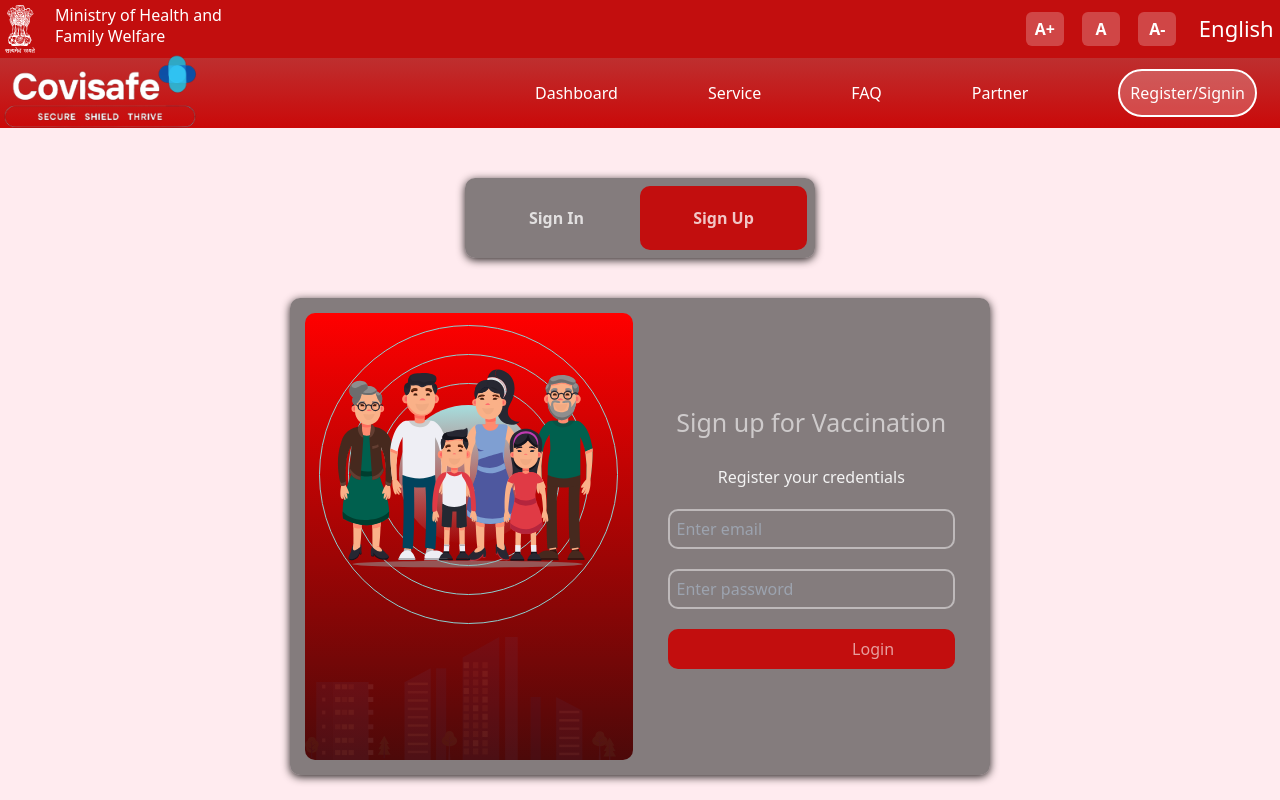
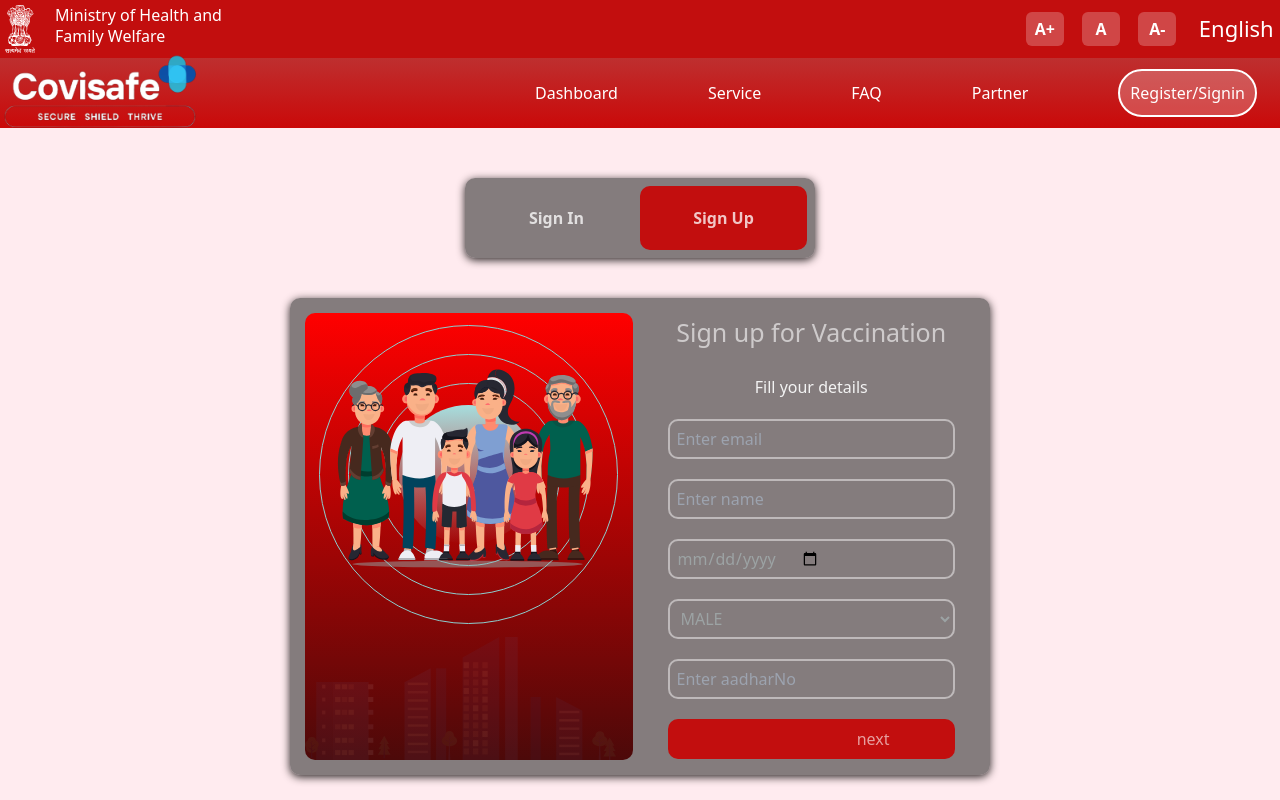
Before and after one commit to Guyvinay/covisafePlus, a React (Vite) app in the folder frontend/covisafe/: page /signup in a window 1280 px wide. Shown: the top 800 px of the page. Built offline with nearby package versions, Linux system fonts and the light colour scheme.

Commit message:
completed login and signup functionalities

```diff
--- a/frontend/covisafe/package.json
+++ b/frontend/covisafe/package.json
@@ -25,6 +25,7 @@
     "react": "^18.2.0",
     "react-dom": "^18.2.0",
     "react-router-dom": "^6.16.0",
+    "react-select": "^5.7.4",
     "sweetalert2": "^11.7.28"
   },
   "devDependencies": {
--- a/frontend/covisafe/src/components/Login.jsx
+++ b/frontend/covisafe/src/components/Login.jsx
@@ -49,6 +49,7 @@ export default function Login({ zoom: [zoom, setZoom] }) {
 
     })
     .catch((res) => {
+      setIsDisabled(!isDisabled);
       switch (res.message) {
         case "Bad Request: Incorrect username or password.":
           Swal.fire(
--- a/frontend/covisafe/src/components/Signup.jsx
+++ b/frontend/covisafe/src/components/Signup.jsx
@@ -1,9 +1,92 @@
-import React from 'react'
+import React, { useState } from 'react'
 import { Link } from 'react-router-dom';
 import Nav from './nav';
 import Footer from './Footer';
+import Swal from "sweetalert2";
+import axios from 'axios';
+import { Select } from '@chakra-ui/react';
+
 
 export default function Signup({ zoom: [zoom, setZoom] }) {
+
+  const [next, setNext] = useState(false);
+
+  const [email, setEmail] = useState("");
+  const [name, setName] = useState('');
+  const [dob, setDob] = useState('');
+  const [aadhar, setAadhar] = useState('');
+  const [address, setAddress] = useState("");
+  const [city, setCity] = useState('');
+  const [state, setState] = useState('');
+  const [pincode, setPincode] = useState('');
+  const [pan, setPan] = useState('');
+  const [password, setPassword] = useState("");
+  const [gender, setGender] = useState("MALE");
+
+  const male = "MALE";
+  const female = "FEMALE";
+
+
+
+  const baseURL = `https://covisafeplus-production-417c.up.railway.app`;
+
+
+  const handleNext =(e)=>{
+    e.preventDefault();
+    setNext(prev=>!prev);
+  };
+
+  const handleSubmit = (e)=>{
+    e.preventDefault();
+
+    const user = {
+      email: email,
+      name:name,
+      dob:dob,
+      gender:gender,
+      aadhar:aadhar,
+      address:address,
+      city:city,
+      state:state,
+      pincode:pincode,
+      pan:pan,
+      password:password,
+    };
+
+    axios.post(`${baseURL}/users/register`,user)
+    .then(res=>{
+      console.log(res);
+      localStorage.setItem("uuid",res.data.uuid);
+      localStorage.setItem("token",res.data.token);
+      Swal.fire(
+        "Registered succesfully!",
+        "you can proceed to vaccination now ",
+        "success"
+      );
+    })
+    .catch(res=>{
+      console.error(res);
+      switch (res.code) {
+        case "ERR_BAD_REQUEST":
+          Swal.fire(
+            "Incorrect data passed ",
+            "please provide the correct details",
+            "error"
+          );
+          break;
+        default:
+          Swal.fire(
+            "Network error",
+            "seems like there is a problem related to network",
+            "error"
+          );
+          break;
+      }
+    })
+
+  }
+
+
   return (
     <>
       <Nav zoom={[zoom, setZoom]} />
@@ -18,7 +101,7 @@ export default function Signup({ zoom: [zoom, setZoom] }) {
             </Link>
           </div>
           <div className="form signin bg-[#33333399]">
-            <div className="imgdiv">
+            <div className="imgdiv h-full flex flex-col justify-around">
               <div className="flex justify-center py-5">
                 <img src="./images/login-family.svg" alt="" />
               </div>
@@ -29,11 +112,99 @@ export default function Signup({ zoom: [zoom, setZoom] }) {
             <div>
               <h2>Sign up for Vaccination</h2>
               <br />
-              <p>Register your credentials </p>
+              <p>Fill your details </p>
               <form>
-                <input type="email" placeholder="Enter email" required />
-                <input type="password" placeholder="Enter password" required />
-                <input type="submit" value="Login" />
+                {!next ? (
+                  <>
+                    <input
+                      type="email"
+                      placeholder="Enter email"
+                      required
+                      value={email}
+                      onChange={(e) => setEmail(e.target.value)}
+                    />
+                    <input
+                      type="text"
+                      placeholder="Enter name"
+                      required
+                      value={name}
+                      onChange={(e) => setName(e.target.value)}
+                    />
+                    <input
+                      type="date"
+                      placeholder="Enter D.O.B"
+                      className="text-[#9ca3a4ff] px-5"
+                      required
+                      value={dob}
+                      onChange={(e) => setDob(e.target.value)}
+                    />
+                    <select
+                      style={{ fontSize: "1.6rem", color: "#9ca3a4ff" }}
+                      onChange={(e) => setGender(e.target.value)}
+                    >
+                      <option value={male}>MALE</option>
+                      <option value={female}>FEMALE</option>
+                    </select>
+                    <input
+                      type="text"
+                      placeholder="Enter aadharNo"
+                      required
+                      value={aadhar}
+                      onChange={(e) => setAadhar(e.target.value)}
+                    />
+                    <input type="submit" onClick={handleNext} value="next" />
+                  </>
+                ) : (
+                  <>
+                    <input
+                      type="text"
+                      placeholder="Enter address"
+                      required
+                      value={address}
+                      onChange={(e) => setAddress(e.target.value)}
+                    />
+                    <input
+                      type="text"
+                      placeholder="Enter city"
+                      required
+                      value={city}
+                      onChange={(e) => setCity(e.target.value)}
+                    />
+                    <input
+                      type="text"
+                      placeholder="Enter state"
+                      required
+                      value={state}
+                      onChange={(e) => setState(e.target.value)}
+                    />
+                    <input
+                      type="number"
+                      placeholder="Enter pincode"
+                      required
+                      value={pincode}
+                      onChange={(e) => setPincode(e.target.value)}
+                    />
+                    <input
+                      type="text"
+                      placeholder="Enter panNo"
+                      required
+                      value={pan}
+                      onChange={(e) => setPan(e.target.value)}
+                    />
+                    <input
+                      type="password"
+                      placeholder="Enter password"
+                      required
+                      value={password}
+                      onChange={(e) => setPassword(e.target.value)}
+                    />
+                    <input
+                      type="submit"
+                      onClick={handleSubmit}
+                      value="Sign up"
+                    />
+                  </>
+                )}
               </form>
             </div>
           </div>
```
Also changed, not shown: 2 other files (tests, documents, lock files or other folders).
